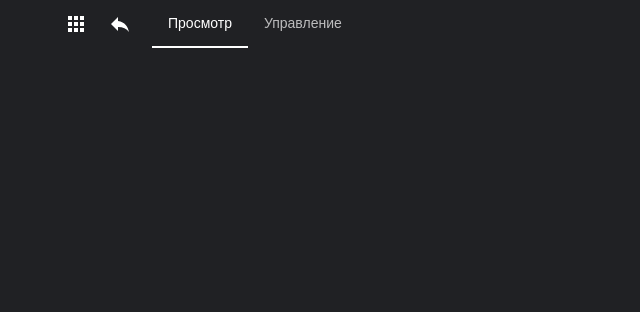
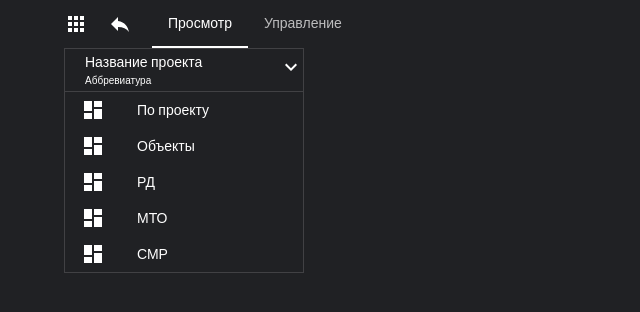
Before and after one commit to kostili-tec/seven-winds-task, a React (Vite) app: page / in a window 1280 px wide. Shown: the top 312 px of the page, without its empty margins (0-640 px from the left). Built offline with nearby package versions, Linux system fonts and the light colour scheme; a web font is replaced by a local one.

Commit message:
feat: add navbar

```diff
--- a/src/app/app.tsx
+++ b/src/app/app.tsx
@@ -4,12 +4,14 @@ import CssBaseline from '@mui/material/CssBaseline';
 
 import Header from '../components/Header/Header';
 import { theme } from './theme/theme';
+import MainLayout from '../components/MainLayout/MainLayout';
 
 export default function app() {
   return (
     <ThemeProvider theme={theme}>
       <CssBaseline />
       <Header />
+      <MainLayout />
     </ThemeProvider>
   );
 }
--- /dev/null
+++ b/src/components/MainLayout/MainLayout.tsx
@@ -0,0 +1,10 @@
+import { Container } from '@mui/system';
+import Navbar from '../Navbar/Navbar';
+
+export default function MainLayout() {
+  return (
+    <Container>
+      <Navbar />
+    </Container>
+  );
+}
--- /dev/null
+++ b/src/components/Navbar/Navbar.tsx
@@ -0,0 +1,12 @@
+import Box from '@mui/material/Box';
+import NavbarLabel from './NavbarLabel/NavbarLabel';
+import NavbarItems from './NavbarItems/NavbarItems';
+
+export default function Navbar() {
+  return (
+    <Box>
+      <NavbarLabel />
+      <NavbarItems />
+    </Box>
+  );
+}
--- /dev/null
+++ b/src/components/Navbar/NavbarItem/NavbarItem.tsx
@@ -0,0 +1,22 @@
+import DashboardIcon from '@mui/icons-material/Dashboard';
+import ListItem from '@mui/material/ListItem';
+import ListItemIcon from '@mui/material/ListItemIcon';
+import ListItemText from '@mui/material/ListItemText';
+import ListItemButton from '@mui/material/ListItemButton';
+
+interface NavbarItemProps {
+  text: string;
+}
+
+export default function NavbarItem({ text }: NavbarItemProps) {
+  return (
+    <ListItem disablePadding>
+      <ListItemButton>
+        <ListItemIcon>
+          <DashboardIcon />
+        </ListItemIcon>
+        <ListItemText primary={text} />
+      </ListItemButton>
+    </ListItem>
+  );
+}
--- /dev/null
+++ b/src/components/Navbar/NavbarItems/NavbarItems.tsx
@@ -0,0 +1,17 @@
+import { useState } from 'react';
+import List from '@mui/material/List';
+import NavbarItem from '../NavbarItem/NavbarItem';
+import { Box } from '@mui/system';
+
+export default function NavbarItems() {
+  const [listItems, setListItems] = useState<Array<string>>(['По проекту', 'Объекты', 'РД', 'МТО', 'СМР']);    // eslint-disable-line
+
+  console.log(listItems);
+  return (
+    <Box maxWidth='240px' border='1px solid' borderColor='#414144' borderTop='none'>
+      <List dense={true} disablePadding>
+        {listItems && listItems.map((item) => <NavbarItem text={item} key={item} />)}
+      </List>
+    </Box>
+  );
+}
--- /dev/null
+++ b/src/components/Navbar/NavbarLabel/NavbarLabel.tsx
@@ -0,0 +1,28 @@
+import Grid from '@mui/material/Grid';
+import Typography from '@mui/material/Typography';
+import KeyboardArrowDownIcon from '@mui/icons-material/KeyboardArrowDown';
+
+export default function NavbarLabel() {
+  return (
+    <Grid
+      container
+      flexDirection='row'
+      alignItems='center'
+      justifyContent='space-between'
+      border='1px solid'
+      borderColor='#414144'
+      maxWidth={240}
+      height={44}
+      // padding='9px 7px 8px 20px'
+      paddingLeft='20px'
+    >
+      <Grid item>
+        <Typography fontSize='14px'>Название проекта</Typography>
+        <Typography fontSize='10px'>Аббревиатура</Typography>
+      </Grid>
+      <Grid item>
+        <KeyboardArrowDownIcon />
+      </Grid>
+    </Grid>
+  );
+}
```
